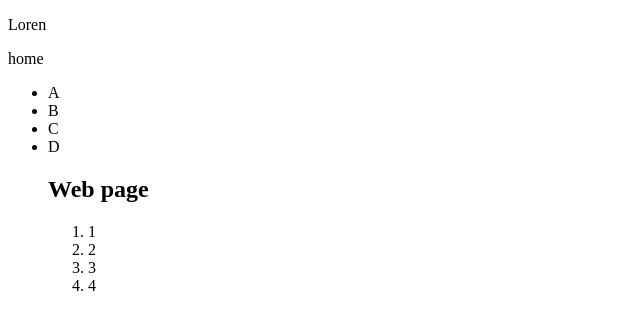
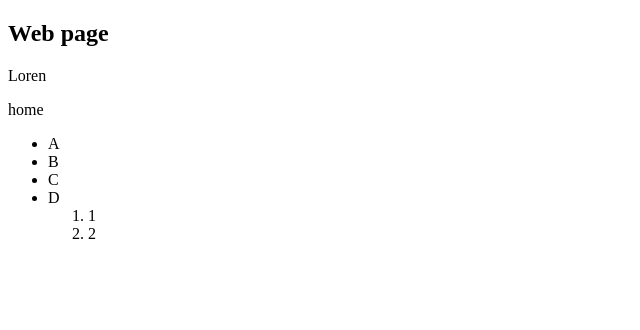
Before and after one commit to Star1One/StarCode, a plain HTML site: page index.html in a window 1280 px wide. Shown: the whole page, without its empty margins (0-640 px from the left). Drawn offline with Linux system fonts and the light colour scheme.

Commit message:
last_commit

```diff
--- a/index.html
+++ b/index.html
@@ -9,6 +9,7 @@
 </head>
 <body>
 
+    <h2>Web page</h2>
     <footer>
         <nav>
             <p>Loren</p>
@@ -22,13 +23,10 @@
         <li>C</li>
         <li>D</li>
 
-        <h2>Web page</h2>
-
         <ol>
             <li>1</li>
             <li>2</li>
-            <li>3</li>
-            <li>4</li>
+
         </ol>
 
     </ul>
```
